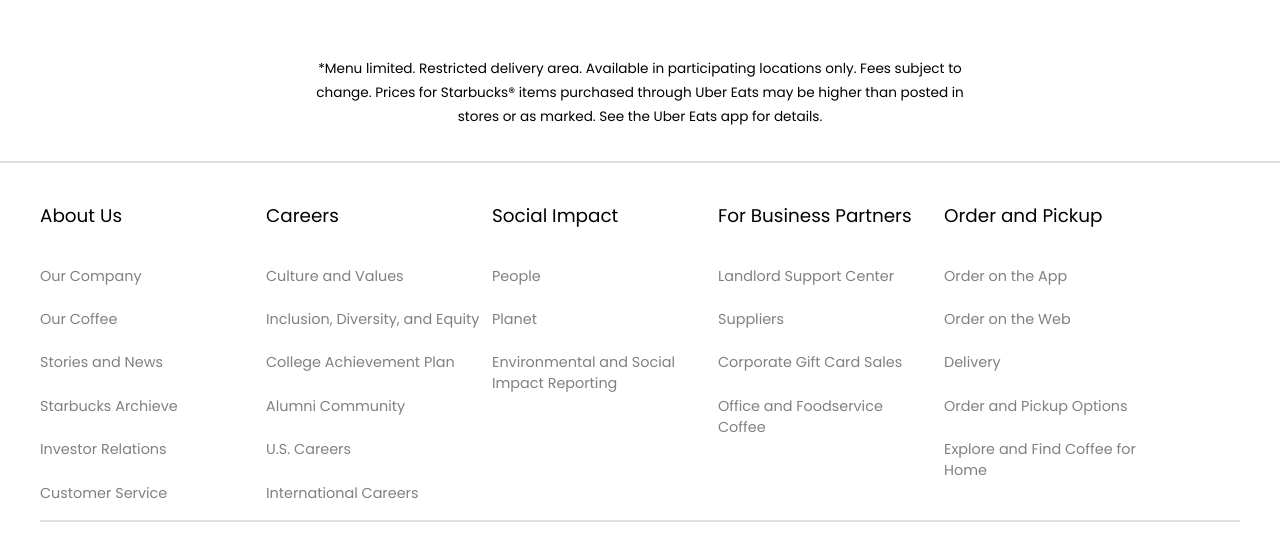
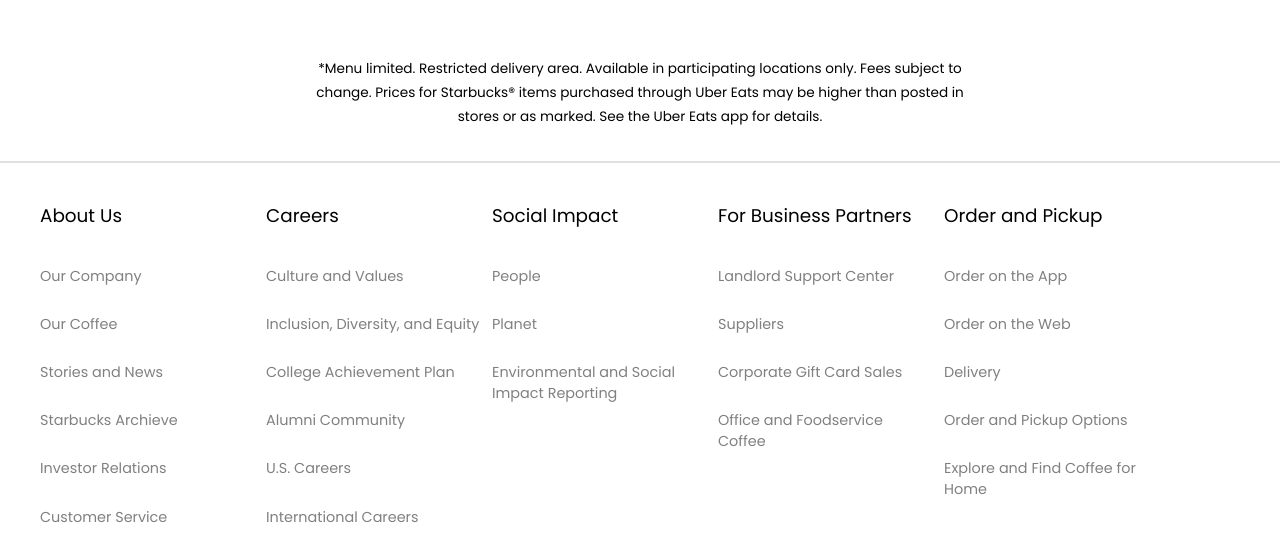
Before and after one commit to kxng0109/starbucks-mockup, a website: page index.html in a window 1280 px wide. Shown: the part 2089-2627 px from the top of the page. Drawn offline with nearby package versions, Linux system fonts and the light colour scheme.

Commit message:
Another issue was found, it has been fixed as well.

```diff
--- a/index.js
+++ b/index.js
@@ -12,7 +12,7 @@
 let deviceWidth;
 let hdHeight;
 
-window.onresize = () =>{
+let determiner = () =>{
 	deviceWidth = window.innerWidth;
 
 	switch (deviceWidth < 1024) {
@@ -23,6 +23,7 @@
 				hdHeight[index] = hiddenDiv[index].offsetHeight;
 				outerHiddenDiv[index].style.height = `0`;
 				them.forEach((element, index, array) =>{
+					console.log(hdHeight)
 					setTimeout(() => {
 						them[index].style.position = 'absolute';
 						them[index].style.top = '30px';
@@ -89,11 +90,9 @@
 			});
 			break;
 		default:
-			hdHeight = [];
 			hiddenDiv.forEach( (element, index) => {
 				let them = hiddenDiv[index].querySelectorAll('.hidden-links');
-				hdHeight[index] = hiddenDiv[index].offsetHeight;
-				outerHiddenDiv[index].style.height = `${hdHeight[index]}px`;
+				outerHiddenDiv[index].style.height = `auto`;
 				them.forEach((element, index, array) =>{
 					setTimeout(() => {
 						them[index].style.position = 'static';
@@ -105,3 +104,6 @@
 		break;
 	}
 };
+
+window.addEventListener('load', determiner);
+window.addEventListener('resize', determiner);
--- a/styles.css
+++ b/styles.css
@@ -489,13 +489,6 @@
 		font-size: 0.85rem;
 	}
 
-	.above-footer{
-		display: flex;
-		flex-direction: row;
-		align-items: flex-start;
-		column-gap: 10px;
-	}
-
 	.dropdown-divs, .youknow{
 		height: auto;
 		z-index: 0;
@@ -529,6 +522,14 @@
 		padding: 1.4rem 0 1rem;
 	}
 
+	.above-footer{
+		display: flex;
+		flex-direction: row;
+		align-items: flex-start;
+		column-gap: 10px;
+		padding-bottom: 3rem;
+	}
+
 	.hidden-big{
 		display: none;
 	}
@@ -544,4 +545,8 @@
 	.dropdown-divs{
 		margin-bottom: 0.8rem;
 	}
+
+	.hidden-div>a{
+		margin-top: 1.7rem;
+	}
 }
```
